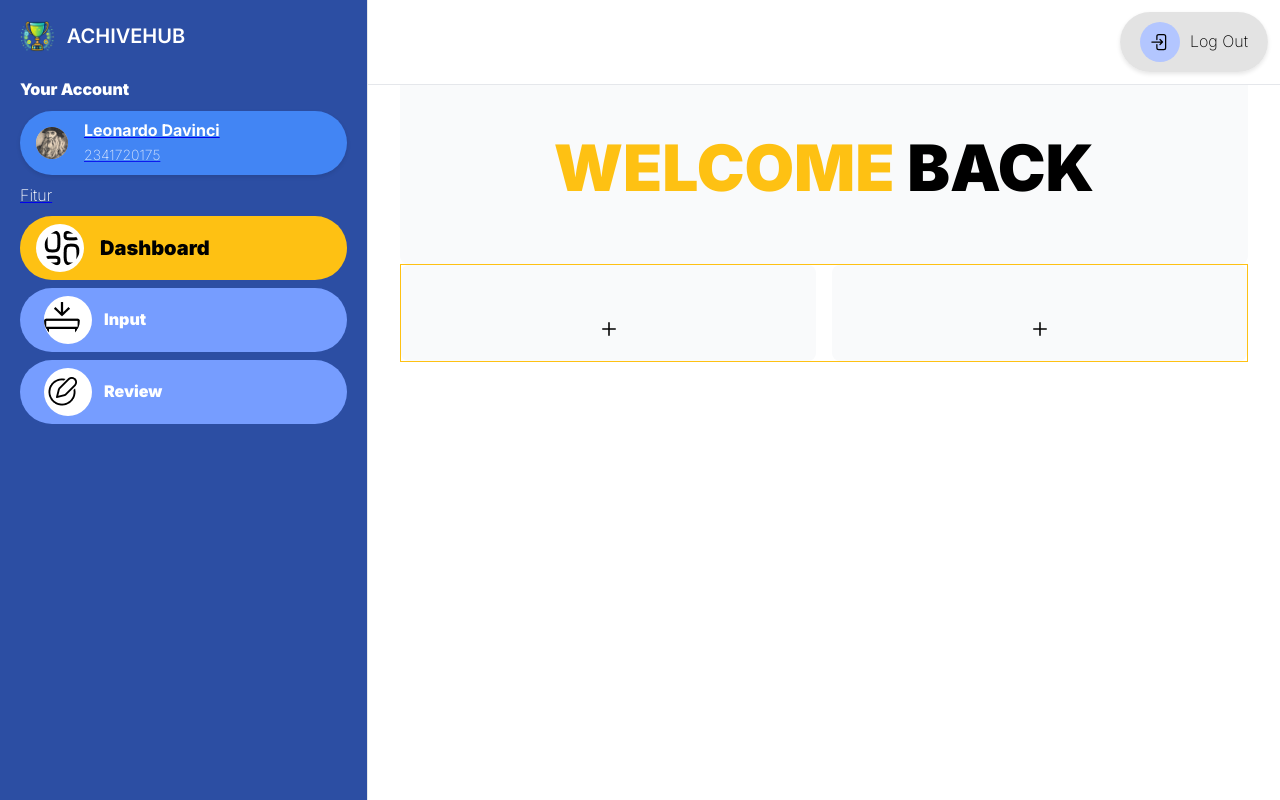
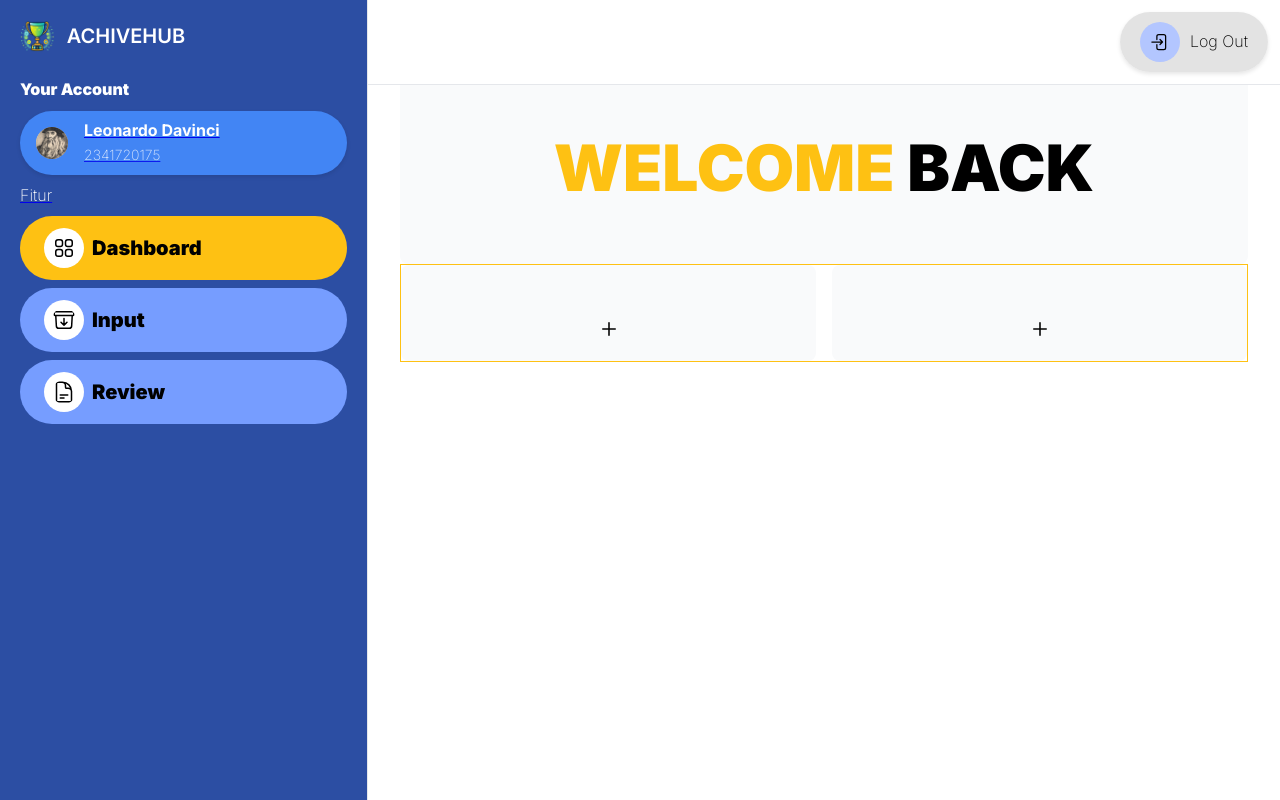
Before and after one commit to TMTMPST/Prestasi_Mahasiswa, a PHP site: page /Trying/Dashboard.html in a window 1280 px wide. Run offline with PHP 8.4, Linux system fonts and the light colour scheme.

Commit message:
fix sidebar icon

```diff
--- a/Trying/Dashboard.html
+++ b/Trying/Dashboard.html
@@ -59,33 +59,36 @@
                 <div class="sidebar-main ">
                     <div class="sidebar-icon">
                 <a href="#" class="sidebar-chosen">
-                    <img src="img/icon/Dashboard.png" alt="Dashboard" class="sidebar-icon">
+                    <svg xmlns="http://www.w3.org/2000/svg" fill="none" viewBox="0 0 24 24" stroke-width="1.5" stroke="currentColor" style="width: 40px; height:auto;" class="sidebar-icon-svg">
+                        <path stroke-linecap="round" stroke-linejoin="round" d="M3.75 6A2.25 2.25 0 0 1 6 3.75h2.25A2.25 2.25 0 0 1 10.5 6v2.25a2.25 2.25 0 0 1-2.25 2.25H6a2.25 2.25 0 0 1-2.25-2.25V6ZM3.75 15.75A2.25 2.25 0 0 1 6 13.5h2.25a2.25 2.25 0 0 1 2.25 2.25V18a2.25 2.25 0 0 1-2.25 2.25H6A2.25 2.25 0 0 1 3.75 18v-2.25ZM13.5 6a2.25 2.25 0 0 1 2.25-2.25H18A2.25 2.25 0 0 1 20.25 6v2.25A2.25 2.25 0 0 1 18 10.5h-2.25a2.25 2.25 0 0 1-2.25-2.25V6ZM13.5 15.75a2.25 2.25 0 0 1 2.25-2.25H18a2.25 2.25 0 0 1 2.25 2.25V18A2.25 2.25 0 0 1 18 20.25h-2.25A2.25 2.25 0 0 1 13.5 18v-2.25Z" />
+                    </svg>
                     <span class="inter-bold">Dashboard</span>
                 </a>
                 </div>
             </div>
             </li>
-            <li>
-
+            <li class="sidebar-item">
+                <div class="sidebar-secondary ">
+                    <div class="sidebar-icon">
+                <a href="#" class="sidebar-chosen">
+                    <svg xmlns="http://www.w3.org/2000/svg" fill="none" viewBox="0 0 24 24" stroke-width="1.5" stroke="currentColor" style="width: 40px; height:auto;" class="sidebar-icon-svg" >
+                        <path stroke-linecap="round" stroke-linejoin="round" d="m20.25 7.5-.625 10.632a2.25 2.25 0 0 1-2.247 2.118H6.622a2.25 2.25 0 0 1-2.247-2.118L3.75 7.5m8.25 3v6.75m0 0-3-3m3 3 3-3M3.375 7.5h17.25c.621 0 1.125-.504 1.125-1.125v-1.5c0-.621-.504-1.125-1.125-1.125H3.375c-.621 0-1.125.504-1.125 1.125v1.5c0 .621.504 1.125 1.125 1.125Z" />
+                    </svg>
+                    <span class="inter-bold">Input</span>
+                </a>
+                </div>
+            </div>
             </li>
             <li class="sidebar-item">
                 <div class="sidebar-secondary ">
-                    <a href="input.html" class="sidebar-link">
-                        <div class="sidebar-icon">
-                        <img src="img/icon/Input.png" alt="Input" class="sidebar-icon">
-                    </div>
-                    <span class="inter-bold">Input</span>
-                </a>
-            </div>
-            </li>
-            <li class="sidebar-item">
-                <div class="sidebar-secondary">
-                <a href="#" class="sidebar-link">
                     <div class="sidebar-icon">
-                    <img src="img/icon/Review.png" alt="View" class="icon">
-                    </div>
+                <a href="#" class="sidebar-chosen">
+                    <svg xmlns="http://www.w3.org/2000/svg" fill="none" viewBox="0 0 24 24" stroke-width="1.5" stroke="currentColor" style="width: 40px; height:auto;" class="sidebar-icon-svg">
+                        <path stroke-linecap="round" stroke-linejoin="round" d="M19.5 14.25v-2.625a3.375 3.375 0 0 0-3.375-3.375h-1.5A1.125 1.125 0 0 1 13.5 7.125v-1.5a3.375 3.375 0 0 0-3.375-3.375H8.25m0 12.75h7.5m-7.5 3H12M10.5 2.25H5.625c-.621 0-1.125.504-1.125 1.125v17.25c0 .621.504 1.125 1.125 1.125h12.75c.621 0 1.125-.504 1.125-1.125V11.25a9 9 0 0 0-9-9Z" />
+                    </svg>
                     <span class="inter-bold">Review</span>
                 </a>
+                </div>
             </div>
             </li>
         </ul>
--- a/Trying/style/style.css
+++ b/Trying/style/style.css
@@ -113,7 +113,7 @@ body {
     width: 3rem;
     height: 3rem;
     margin-right: 0.75rem;
-    background-color: #ffffff;
+    /* background-color: #ffffff; */
     border-radius: 100%;
     -webkit-border-radius: 100%;
     -moz-border-radius: 100%;
@@ -121,6 +121,12 @@ body {
     -o-border-radius: 100%;
     display: flex;
     align-items: center;
+}
+
+.sidebar-icon-svg{
+    background: white;
+    padding: 8px;
+    border-radius: 100%;
 }
 
 
```
Also changed, not shown: Trying/style/landpage.css (+82 -0 lines).
